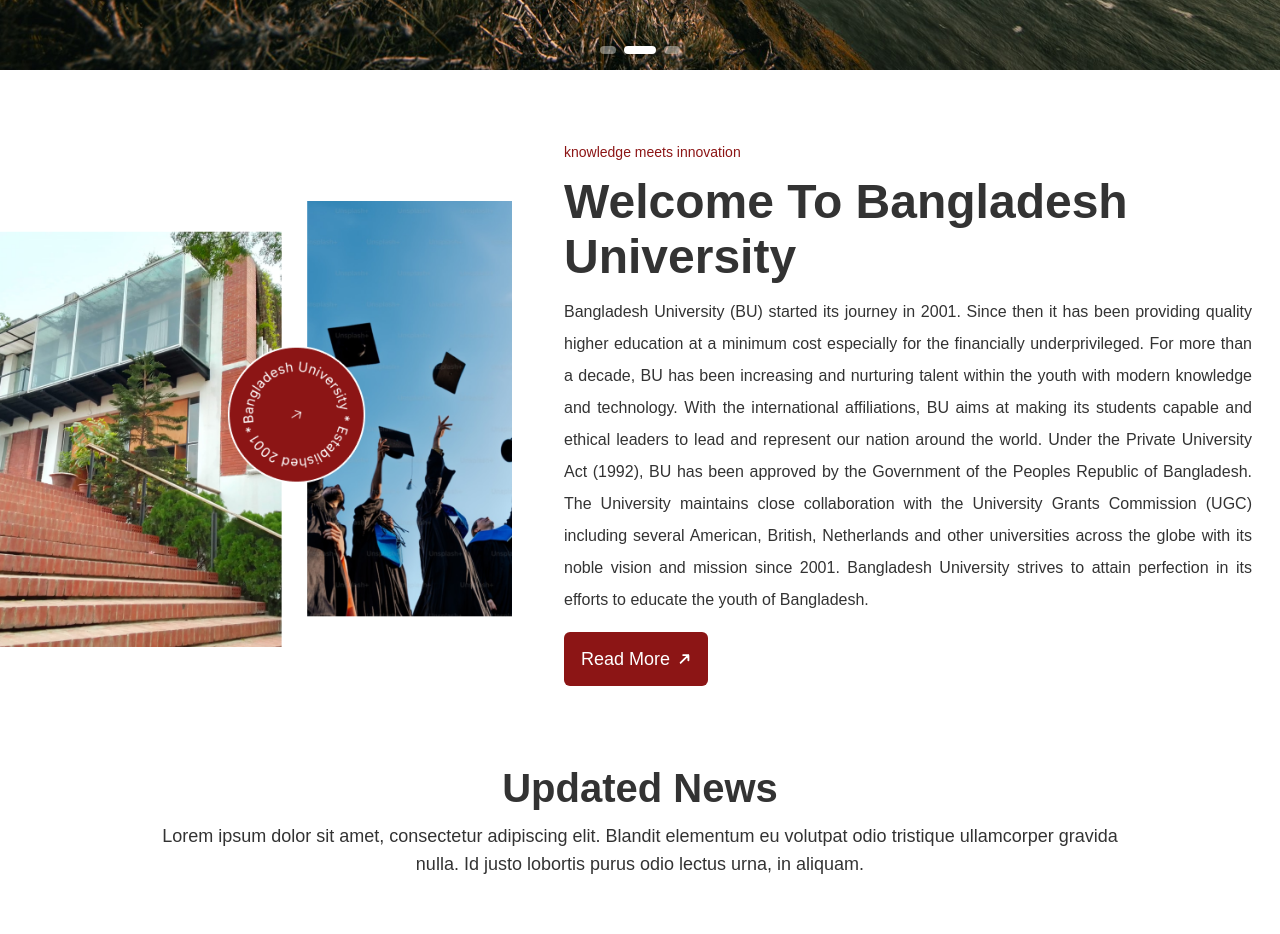
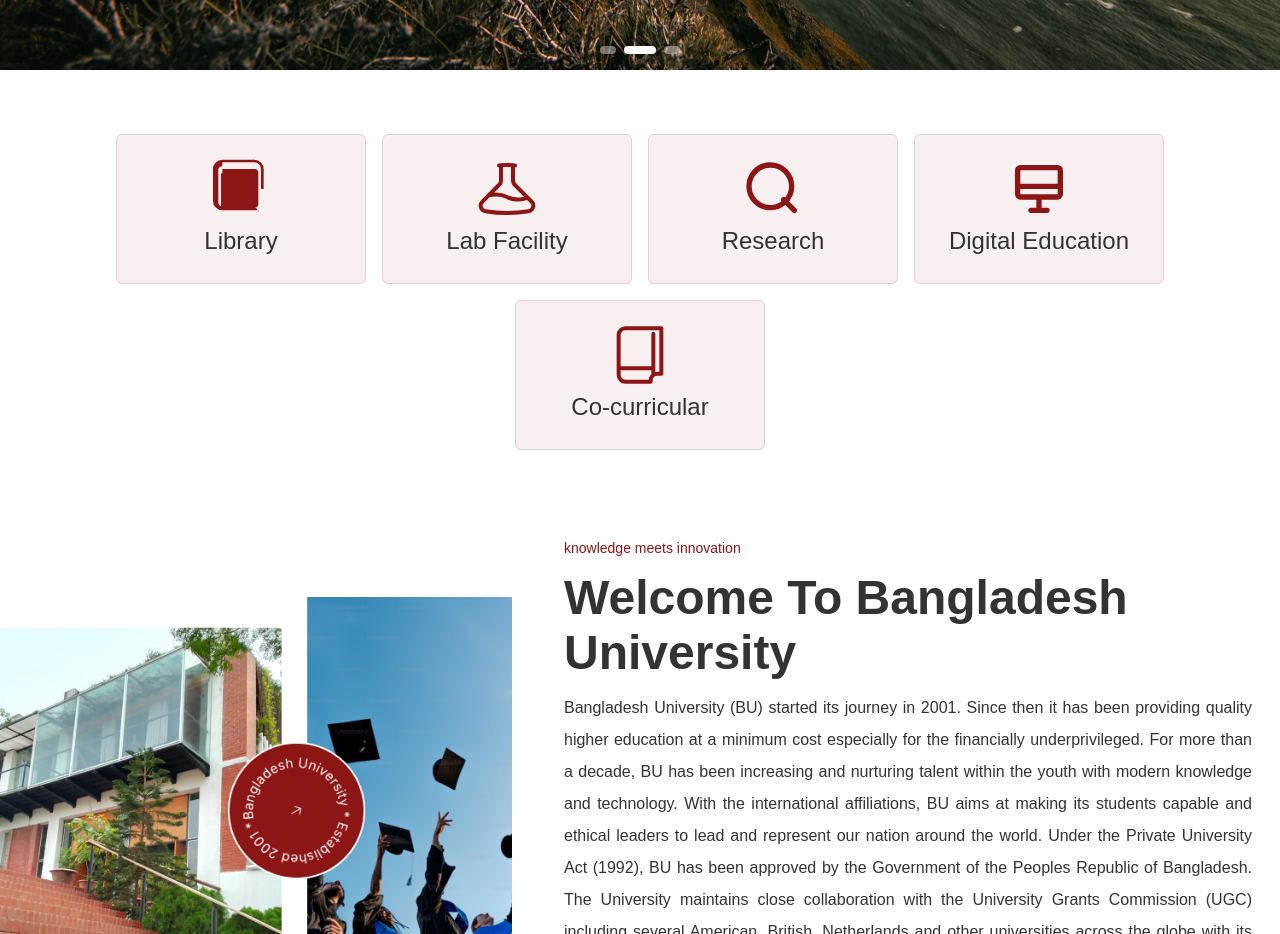
Before and after one commit to itzJunaedRayhan/Bangladesh-University-Front-End, a Next.js app: page / in a window 1280 px wide. Shown: the part 860-1794 px from the top of the page. Built offline with nearby package versions, Linux system fonts and the light colour scheme.

Commit message:
[DONE] Home-Sub-Navigation

```diff
--- a/src/app/page.tsx
+++ b/src/app/page.tsx
@@ -1,6 +1,7 @@
 // src/app/page.tsx
 
 import HeroSection from '@/components/hero-section/HeroSection'
+import HomeSubNavigation from '@/components/home-sub-navigation/HomeSubNavigation'
 import UpdatedNews from '@/components/updated-news/UpdatedNews'
 import WelcomeSection from '@/components/welcome-section/WelcomeSection'
 
@@ -8,6 +9,7 @@
   return (
     <div>
       <HeroSection />
+      <HomeSubNavigation />
       <WelcomeSection />
       <UpdatedNews />
     </div>
--- /dev/null
+++ b/src/components/home-sub-navigation/HomeSubNavigation.tsx
@@ -0,0 +1,21 @@
+import Link from 'next/link'
+import {HomeSubNavigationData} from './HomeSubNavigationData'
+
+export default function HomeSubNavigation() {
+  return (
+    <div className='w-full flex gap-4 items-center justify-center mb-20 xs:flex-wrap xs:px-2 xs:gap-3 sm:gap-4'>
+      {HomeSubNavigationData.map((data, index) => (
+        <Link
+          href=''
+          key={index}
+          className='border flex flex-col items-center justify-center w-[250px] h-[150px] rounded-md bg-[#F8F0F0] border-[#E8D0D0] group hover:bg-main hover:text-white xs:w-[45%] xs:max-w-[180px] xs:h-24 xl:max-w-[250px] sm:w-[30%] sm:h-[140px] lg:w-[160px] lg:h-[140px] xl:w-[250px] xl:h-[150px]'
+        >
+          <span className='group-hover:text-white'>{data.icons}</span>
+          <p className='text-center text-nowrap text-darkTwo text-2xl font-light group-hover:text-white xs:text-[16px] xs:py-1 sm:text-xl lg:text-[16px] xl:text-2xl'>
+            {data.title}
+          </p>
+        </Link>
+      ))}
+    </div>
+  )
+}
--- /dev/null
+++ b/src/components/home-sub-navigation/HomeSubNavigationData.tsx
@@ -0,0 +1,22 @@
+import {
+  LibraryIcon,
+  LabFacilityIcon,
+  ResearchIcon,
+  DigitalEducationIcon,
+  CoCurricularIcon,
+} from './HomeSubNavigationIcons'
+import React, {ReactElement} from 'react'
+
+interface NavigationItem {
+  title: string
+  icons: ReactElement // Ensures the icons are valid React elements
+}
+
+// Data Array
+export const HomeSubNavigationData: NavigationItem[] = [
+  {title: 'Library', icons: <LibraryIcon />},
+  {title: 'Lab Facility', icons: <LabFacilityIcon />},
+  {title: 'Research', icons: <ResearchIcon />},
+  {title: 'Digital Education', icons: <DigitalEducationIcon />},
+  {title: 'Co-curricular', icons: <CoCurricularIcon />},
+]
--- /dev/null
+++ b/src/components/home-sub-navigation/HomeSubNavigationIcons.tsx
@@ -0,0 +1,81 @@
+import {FC} from 'react'
+
+// Icon Components
+export const LibraryIcon: FC = () => (
+  <svg
+    xmlns='http://www.w3.org/2000/svg'
+    viewBox='0 0 24 24'
+    fill='currentColor'
+    className='w-16 h-16 text-main group-hover:text-white xs:w-8 xs:h-8 lg:w-16 lg:h-16'
+  >
+    <path d='M5 3.5A1.5 1.5 0 003.5 5v12A1.5 1.5 0 005 18.5h11A2.5 2.5 0 0118.5 21v-1H5A3.5 3.5 0 011.5 16.5v-12A3.5 3.5 0 015 1h12A3.5 3.5 0 0120.5 4.5V12h-1V4.5A2.5 2.5 0 0017 2H5zm0 1H17a1.5 1.5 0 011.5 1.5v12A1.5 1.5 0 0117 19H5a.5.5 0 01-.5-.5v-12A.5.5 0 015 6zm1.5 3.5h6a.5.5 0 010 1h-6a.5.5 0 010-1z' />
+  </svg>
+)
+
+export const LabFacilityIcon: FC = () => (
+  <svg
+    xmlns='http://www.w3.org/2000/svg'
+    fill='none'
+    viewBox='0 0 24 24'
+    stroke-width='1.5'
+    stroke='currentColor'
+    className='w-16 h-16 text-main group-hover:text-white xs:w-8 xs:h-8 lg:w-16 lg:h-16'
+  >
+    <path
+      strokeLinecap='round'
+      strokeLinejoin='round'
+      d='M9.75 3.104v5.714a2.25 2.25 0 0 1-.659 1.591L5 14.5M9.75 3.104c-.251.023-.501.05-.75.082m.75-.082a24.301 24.301 0 0 1 4.5 0m0 0v5.714c0 .597.237 1.17.659 1.591L19.8 15.3M14.25 3.104c.251.023.501.05.75.082M19.8 15.3l-1.57.393A9.065 9.065 0 0 1 12 15a9.065 9.065 0 0 0-6.23-.693L5 14.5m14.8.8 1.402 1.402c1.232 1.232.65 3.318-1.067 3.611A48.309 48.309 0 0 1 12 21c-2.773 0-5.491-.235-8.135-.687-1.718-.293-2.3-2.379-1.067-3.61L5 14.5'
+    />
+  </svg>
+)
+
+export const ResearchIcon: FC = () => (
+  <svg
+    xmlns='http://www.w3.org/2000/svg'
+    viewBox='0 0 24 24'
+    fill='none'
+    stroke='currentColor'
+    strokeWidth='2'
+    strokeLinecap='round'
+    strokeLinejoin='round'
+    className='w-16 h-16 text-main group-hover:text-white xs:w-8 xs:h-8 lg:w-16 lg:h-16'
+  >
+    <circle cx='11' cy='11' r='8' />
+    <line x1='16' y1='16' x2='20' y2='20' />
+  </svg>
+)
+
+export const DigitalEducationIcon: FC = () => (
+  <svg
+    className='w-16 h-16 text-main group-hover:text-white xs:w-8 xs:h-8 lg:w-16 lg:h-16'
+    aria-hidden='true'
+    xmlns='http://www.w3.org/2000/svg'
+    width='24'
+    height='24'
+    fill='none'
+    viewBox='0 0 24 24'
+  >
+    <path
+      stroke='currentColor'
+      stroke-linecap='round'
+      stroke-linejoin='round'
+      stroke-width='2'
+      d='M12 15v5m-3 0h6M4 11h16M5 15h14a1 1 0 0 0 1-1V5a1 1 0 0 0-1-1H5a1 1 0 0 0-1 1v9a1 1 0 0 0 1 1Z'
+    />
+  </svg>
+)
+
+export const CoCurricularIcon: FC = () => (
+  <svg
+    xmlns='http://www.w3.org/2000/svg'
+    viewBox='0 0 24 24'
+    fill='none'
+    stroke='currentColor'
+    strokeWidth='1.5'
+    strokeLinecap='round'
+    strokeLinejoin='round'
+    className='w-16 h-16 text-main group-hover:text-white xs:w-8 xs:h-8 lg:w-16 lg:h-16'
+  >
+    <path d='M4 4.5A2.5 2.5 0 0 1 6.5 2H20v17h-1.5a2.5 2.5 0 0 0-2.5 2.5V22H6.5A2.5 2.5 0 0 1 4 19.5V4.5ZM17 19.5V4M4 17h13' />
+  </svg>
+)
```
